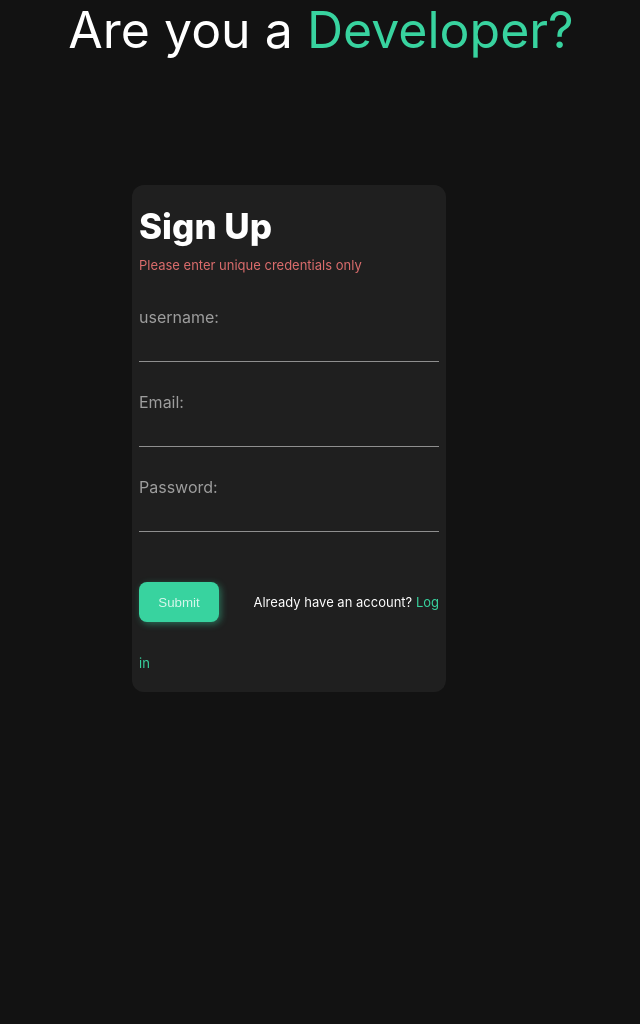
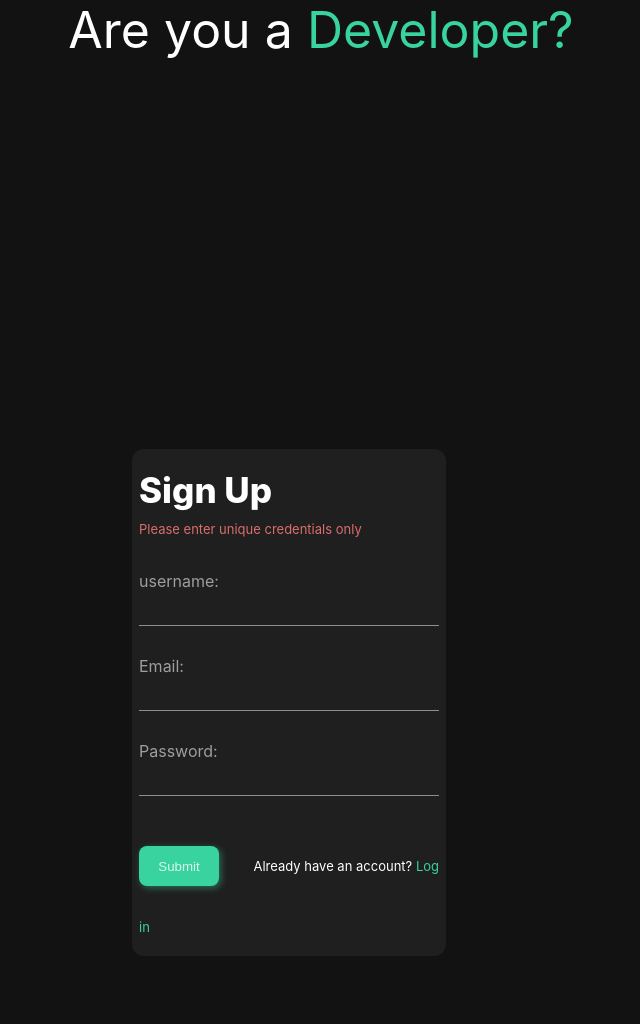
Before and after one commit to code-with-rajeev/algostrike, a Django app: page /register in a window 1280 px wide. Shown: the whole page, without its empty margins (319-959 px from the left). Run offline with Django 5.2, Linux system fonts and the light colour scheme.

Commit message:
Update register.html

```diff
--- a/templates/register.html
+++ b/templates/register.html
@@ -51,7 +51,7 @@ h1 {
 .flex-container {
   width: 100vw;
 
-  margin-top: 120px;
+  margin-top: 30%;
 
   display: flex;
   justify-content: center;
```
